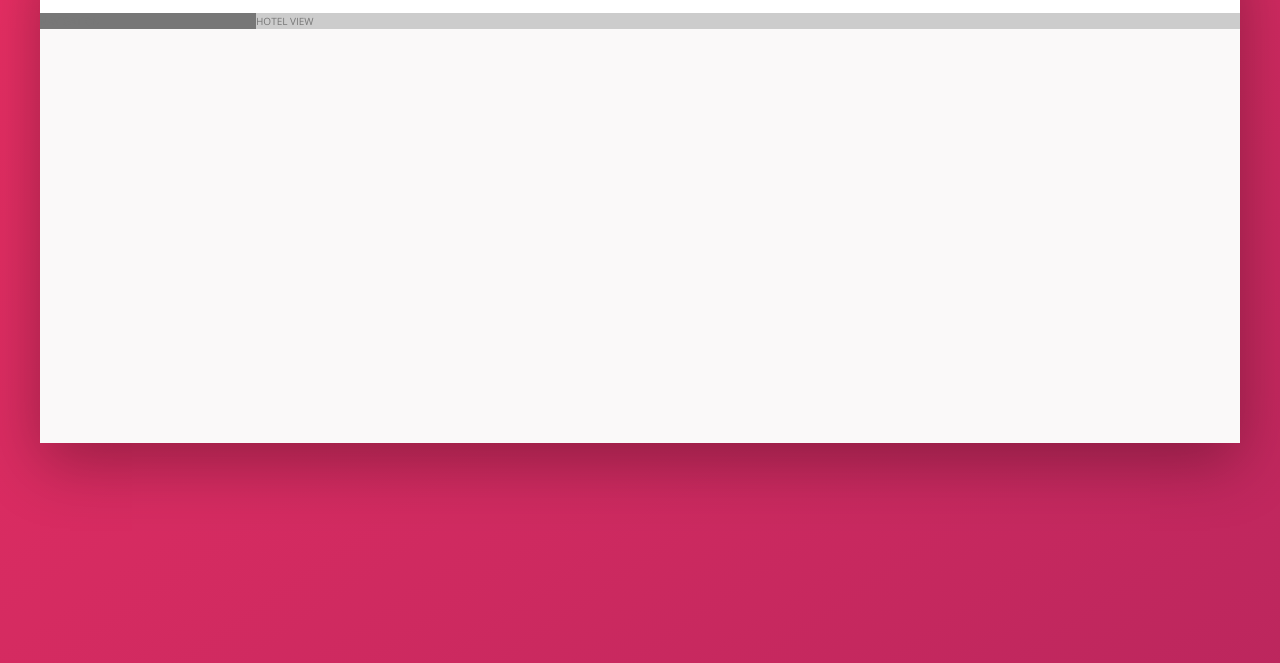
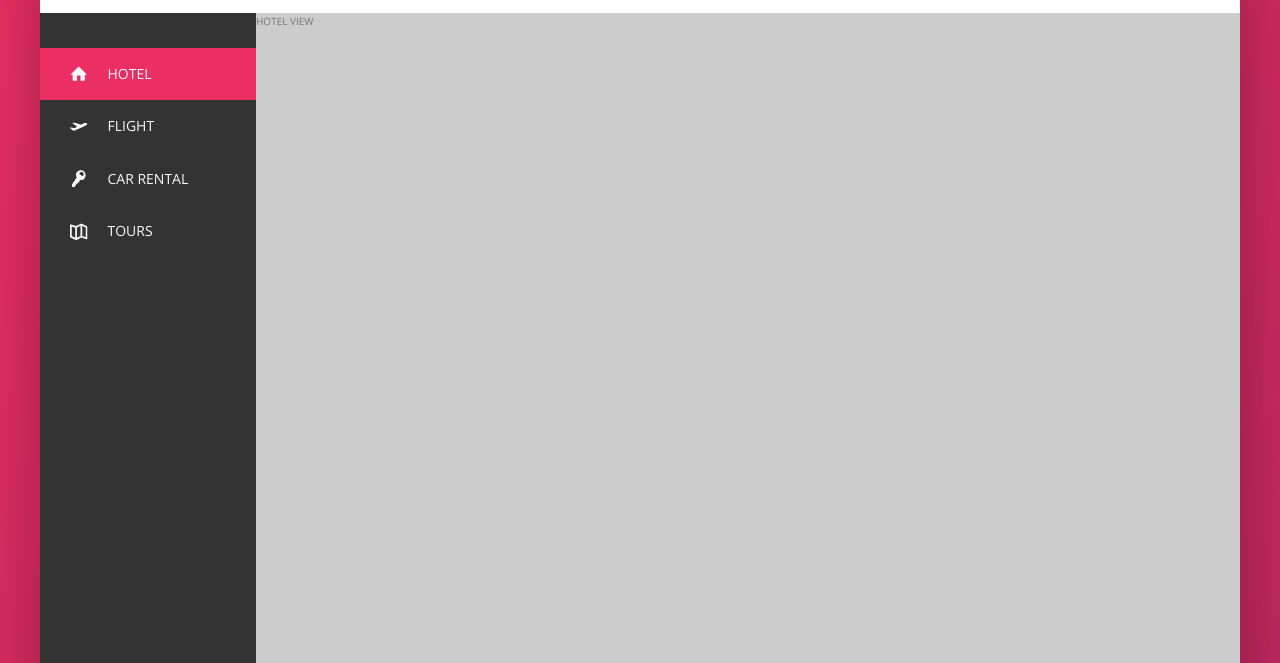
Before and after one commit to felipe-zg/Trillo, a website: page index.html in a window 1280 px wide. Shown: the part 137-800 px from the top of the page. Drawn offline with nearby package versions, Linux system fonts and the light colour scheme.

Commit message:
feat: add sidebar navigation

```diff
--- a/index.html
+++ b/index.html
@@ -46,9 +46,49 @@
             </header>
 
             <div class="content">
+
                 <nav class="sidebar">
-                    NAVIGATION
+                    <ul class="side-nav">
+                        <li class="side-nav__item side-nav__item--active">
+                            <a href="#" class="side-nav__link">
+                                <svg class="side-nav__icon">
+                                    <use xlink:href="img/sprite.svg#icon-home"/>
+                                </svg>
+                                <span>Hotel</span>
+                            </a>
+                        </li>
+                        <li class="side-nav__item">
+                            <a href="#" class="side-nav__link">
+                                <svg class="side-nav__icon">
+                                    <use xlink:href="img/sprite.svg#icon-aircraft-take-off"/>
+                                </svg>
+                                <span>Flight</span>
+                            </a>
+                        </li>
+                        <li class="side-nav__item">
+                            <a href="#" class="side-nav__link">
+                                <svg class="side-nav__icon">
+                                    <use xlink:href="img/sprite.svg#icon-key"/>
+                                </svg>
+                                <span>Car rental</span>
+                            </a>
+                        </li>
+                        <li class="side-nav__item">
+                            <a href="#" class="side-nav__link">
+                                <svg class="side-nav__icon">
+                                    <use xlink:href="img/sprite.svg#icon-map"/>
+                                </svg>
+                                <span>Tours</span>
+                            </a>
+                        </li>
+                    </ul>
+                    <div class="legal">
+                        &copy; 2021 Trillo, by Felipe Zêba. All rights reserved.
+                    </div>
+
                 </nav>
+
+
                 <main class="hotel-view">
                     HOTEL VIEW
                 </main>
--- a/sass/_components.scss
+++ b/sass/_components.scss
@@ -118,3 +118,67 @@
         margin-right: 1rem;
     }
 }
+
+
+///////////////////////////////////////
+//SIDEBAR NAVIGATION
+
+.side-nav {
+    font-size: 1.4rem;
+    list-style: none;
+    margin-top: 3.5rem;
+
+    &__item {
+        position: relative;
+    }
+
+    &__item::before {
+        content: "";
+        position: absolute;
+        top: 0;
+        left: 0;
+        height: 100%;
+        width: .3rem;
+        background-color: var(--color-primary);
+        transform: scaleY(0);
+        transition: transform .2s, width .4s cubic-bezier(1, 0, 0, 1) .2s, background-color .1s;
+    }
+
+    &__item:hover::before,
+    &__item--active::before {
+        transform: scaleY(1);
+        width: 100%;
+    }
+
+    &__item:active::before {
+        background-color: var(--color-primary-light);
+    }
+
+    &__link:link,
+    &__link:visited {
+        color: var(--color-grey-light-1);
+        text-decoration: none;
+        text-transform: uppercase;
+        display: block;
+        padding: 1.5rem 3rem;
+        position: relative;
+        z-index: 10;
+
+        display: flex;
+        align-items: center;
+    }
+
+    &__icon {
+        height: 1.75rem;
+        width: 1.75rem;
+        margin-right: 2rem;
+        fill: currentColor;
+    }
+}
+
+.legal {
+    font-size: 1.2rem;
+    color: var(--color-grey-light-4);
+    text-align: center;
+    padding: 2.5rem;
+}
--- a/sass/_layout.scss
+++ b/sass/_layout.scss
@@ -22,13 +22,17 @@
 }
 
 .sidebar {
-    background-color: var(--color-grey-dark-2);
+    background-color: var(--color-grey-dark-1);
 
     flex: 0 0 18%;
+    display: flex;
+    flex-direction: column;
+    justify-content: space-between;
 }
 
 .hotel-view {
     background-color: #ccc;
 
     flex: 1;
+    height: 80rem;
 }
```
Also changed, not shown: css/style.css.
